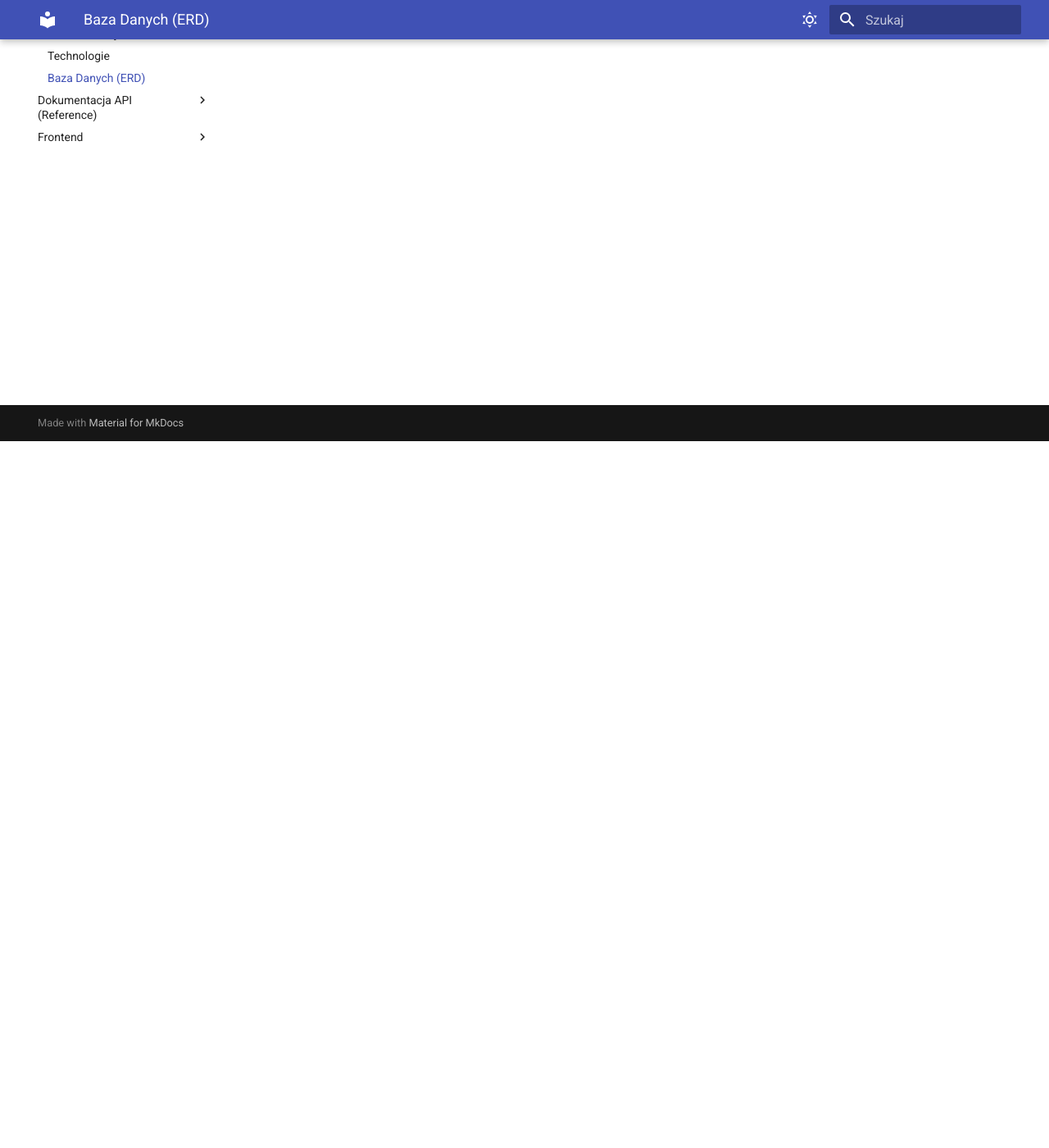
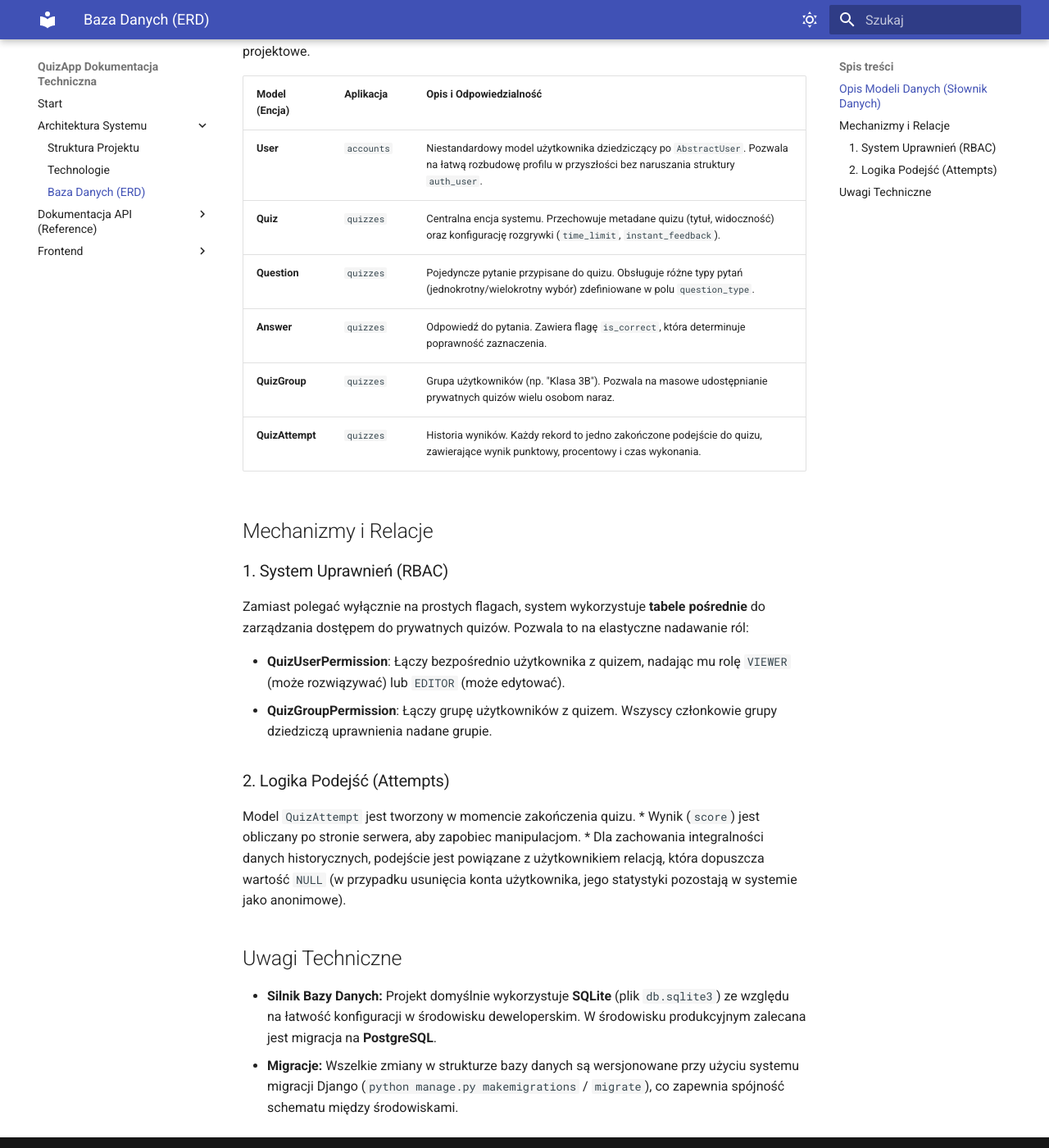
Before and after one commit to Menz1312/projektgrupowy, an MkDocs documentation site: the page built from docs/architecture/database.md, in a window 1280 px wide and 1400 px high, scrolled down 862 px. Shown: the whole window at 82% size. Built offline with MkDocs 1.6.1 and Material for MkDocs 9.7.7, drawn with Linux system fonts in a browser that asks for light colours; some of the changed text lies outside the part shown.

````diff
--- a/docs/architecture/database.md
+++ b/docs/architecture/database.md
@@ -102,3 +102,34 @@ erDiagram
     Quiz ||--o{ QuizGroupPermission : "ma uprawnienia grupowe"
     QuizGroup ||--o{ QuizGroupPermission : "ma nadane uprawnienie"
 ```
+
+## Opis Modeli Danych (Słownik Danych)
+
+Poniższa tabela opisuje rolę poszczególnych encji w systemie oraz kluczowe decyzje projektowe.
+
+| Model (Encja) | Aplikacja | Opis i Odpowiedzialność |
+| :--- | :--- | :--- |
+| **User** | `accounts` | Niestandardowy model użytkownika dziedziczący po `AbstractUser`. Pozwala na łatwą rozbudowę profilu w przyszłości bez naruszania struktury `auth_user`. |
+| **Quiz** | `quizzes` | Centralna encja systemu. Przechowuje metadane quizu (tytuł, widoczność) oraz konfigurację rozgrywki (`time_limit`, `instant_feedback`). |
+| **Question** | `quizzes` | Pojedyncze pytanie przypisane do quizu. Obsługuje różne typy pytań (jednokrotny/wielokrotny wybór) zdefiniowane w polu `question_type`. |
+| **Answer** | `quizzes` | Odpowiedź do pytania. Zawiera flagę `is_correct`, która determinuje poprawność zaznaczenia. |
+| **QuizGroup** | `quizzes` | Grupa użytkowników (np. "Klasa 3B"). Pozwala na masowe udostępnianie prywatnych quizów wielu osobom naraz. |
+| **QuizAttempt** | `quizzes` | Historia wyników. Każdy rekord to jedno zakończone podejście do quizu, zawierające wynik punktowy, procentowy i czas wykonania. |
+
+## Mechanizmy i Relacje
+
+### 1. System Uprawnień (RBAC)
+Zamiast polegać wyłącznie na prostych flagach, system wykorzystuje **tabele pośrednie** do zarządzania dostępem do prywatnych quizów. Pozwala to na elastyczne nadawanie ról:
+
+* **QuizUserPermission**: Łączy bezpośrednio użytkownika z quizem, nadając mu rolę `VIEWER` (może rozwiązywać) lub `EDITOR` (może edytować).
+* **QuizGroupPermission**: Łączy grupę użytkowników z quizem. Wszyscy członkowie grupy dziedziczą uprawnienia nadane grupie.
+
+### 2. Logika Podejść (Attempts)
+Model `QuizAttempt` jest tworzony w momencie zakończenia quizu.
+* Wynik (`score`) jest obliczany po stronie serwera, aby zapobiec manipulacjom.
+* Dla zachowania integralności danych historycznych, podejście jest powiązane z użytkownikiem relacją, która dopuszcza wartość `NULL` (w przypadku usunięcia konta użytkownika, jego statystyki pozostają w systemie jako anonimowe).
+
+## Uwagi Techniczne
+
+* **Silnik Bazy Danych:** Projekt domyślnie wykorzystuje **SQLite** (plik `db.sqlite3`) ze względu na łatwość konfiguracji w środowisku deweloperskim. W środowisku produkcyjnym zalecana jest migracja na **PostgreSQL**.
+* **Migracje:** Wszelkie zmiany w strukturze bazy danych są wersjonowane przy użyciu systemu migracji Django (`python manage.py makemigrations` / `migrate`), co zapewnia spójność schematu między środowiskami.
--- a/mkdocs.yml
+++ b/mkdocs.yml
@@ -10,17 +10,17 @@ nav:
   - Dokumentacja API (Reference):
       - Aplikacja Quizy:
           - Modele: api/quizzes/models.md
-          - Logika (Views): api/quizzes/views.md
+          - Widoki: api/quizzes/views.md
           - Formularze: api/quizzes/forms.md
           - Admin: api/quizzes/admin.md
-          - Konfiguracja (Apps): api/quizzes/apps.md
+          - Konfiguracja: api/quizzes/apps.md
           - Testy: api/quizzes/tests.md
       - Aplikacja Użytkownicy:
           - Modele: api/accounts/models.md
           - Widoki: api/accounts/views.md
           - Formularze: api/accounts/forms.md
           - Admin: api/accounts/admin.md
-          - Konfiguracja (Apps): api/accounts/apps.md
+          - Konfiguracja: api/accounts/apps.md
   - Frontend:
       - Style i JS: frontend/assets.md
 
````
Also changed, not shown: docs/frontend/assets.md (+109 -0 lines), 2 other files.
